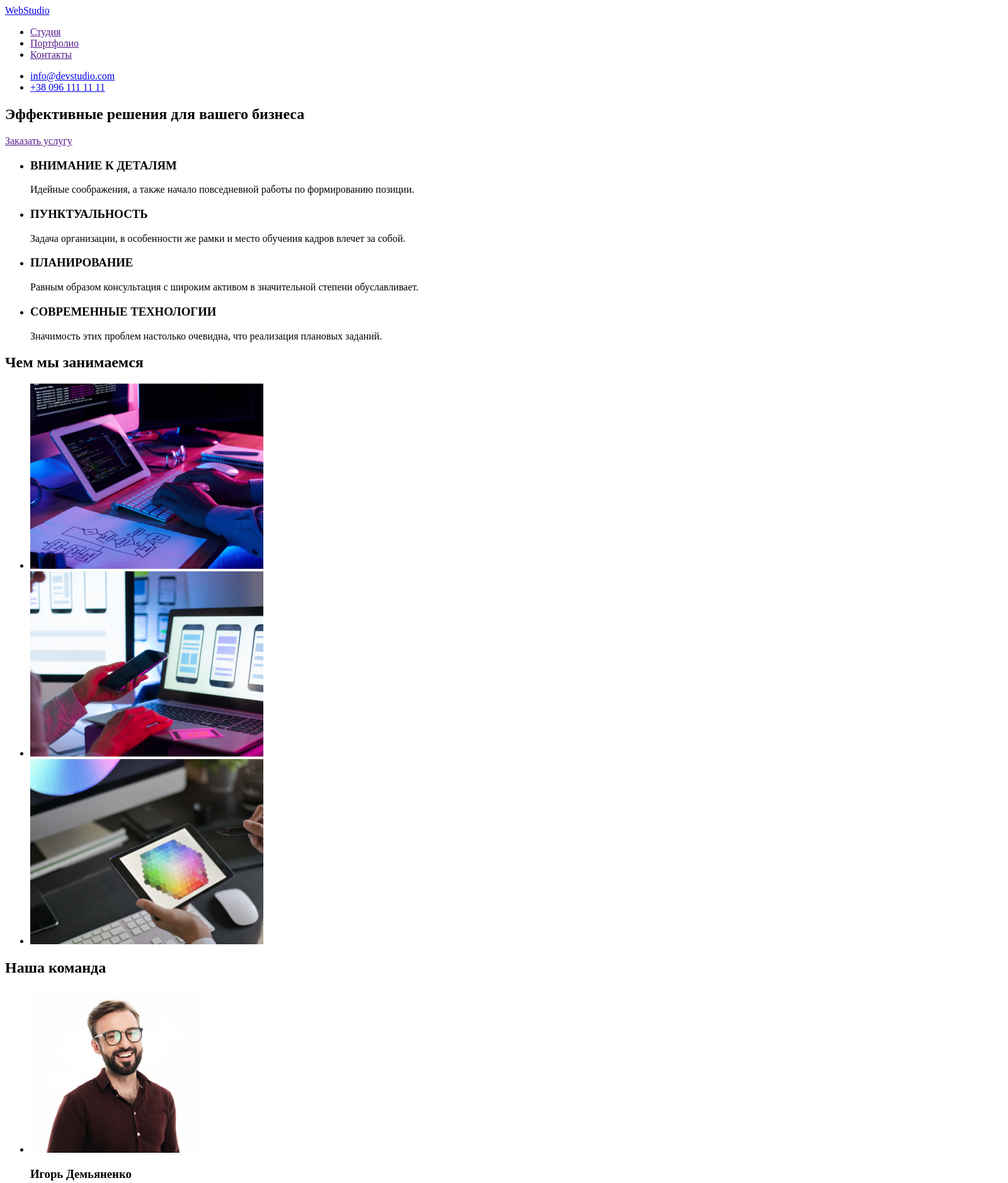
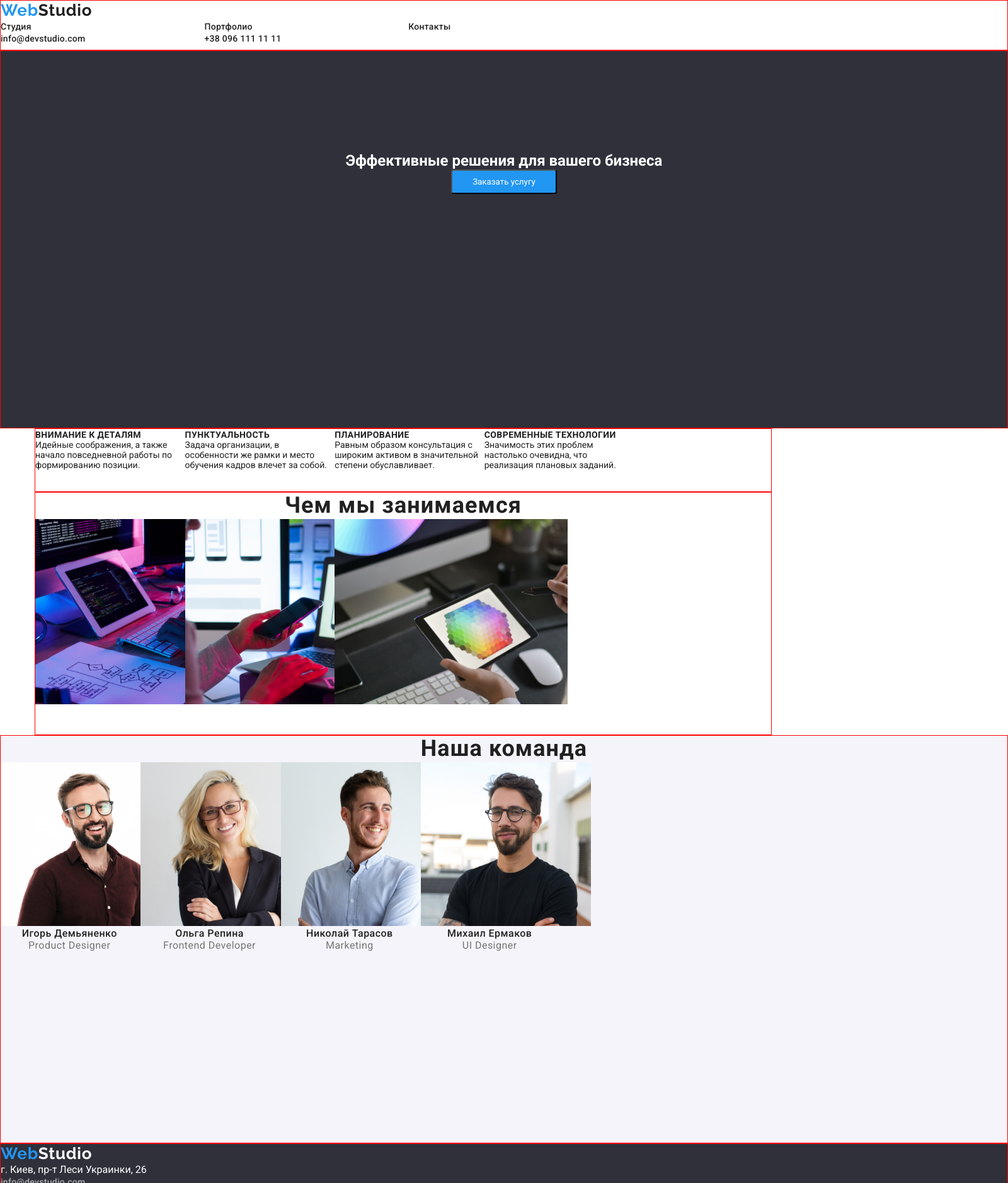
Before and after one commit to TetianaMyslynska/goit-markup-hw-02, a plain HTML site: page index.html in a window 1280 px wide. Shown: the top 1878 px of the page at 63% size, 1600 px wide, since content can reach past the window. Drawn offline with Linux system fonts and the light colour scheme.

Commit message:
styles.css

```diff
--- a/css/styles.css
+++ b/css/styles.css
@@ -0,0 +1,270 @@
+*,
+*::after,
+*::before {
+  box-sizing: border-box;
+  margin: 0;
+  padding: 0;
+}
+:root {
+  --main-font: 'Roboto';
+  --accent-font: 'Raleway';
+  --primary-text-color: #212121;
+  --primary-white-color: #ffff;
+  --accent-color-blue: #2196f3;
+  --accent-color-grey: #757575;
+}
+body {
+  font-family: 'Roboto', 'Raleway', sans-serif;
+  background-color: var(--primary-white-color);
+  color: var(--primary-text-color);
+}
+a {
+  text-decoration: none;
+}
+ul {
+  list-style: none;
+}
+
+.nav-links li,
+.contacts-links li,
+.features-list li,
+.activities-list li,
+.team-list li {
+  font-size: 14px;
+  display: inline-block;
+  width: 20%;
+  margin: 0;
+  padding: 0;
+}
+.adress .li {
+  display: block;
+}
+.button {
+  border: none;
+}
+
+.header-container {
+  width: 1600px;
+  height: 80px;
+  border: 1px solid red;
+  margin: 0 auto;
+}
+.logo {
+  color: var(--primary-text-color);
+  font-family: var(--accent-font);
+  line-height: 80px;
+  font-weight: bold;
+  font-style: normal;
+  font-size: 26px;
+  line-height: 1.2em;
+  letter-spacing: 0.03em;
+}
+.logo-color-blue {
+  color: var(--accent-color-blue);
+}
+.logo-color-white {
+  color: var(--primary-white-color);
+}
+.link {
+  font-family: var(--main-font);
+  font-style: normal;
+  font-weight: 500;
+  font-size: 14px;
+  line-height: 1.14em;
+  letter-spacing: 0.02em;
+  color: var(--primary-text-color);
+  cursor: pointer;
+}
+
+.contacts-links {
+  color: var(--accent-color-grey);
+}
+.footer-container .link {
+  color: rgba(255, 255, 255, 0.6);
+}
+.link:hover,
+.link:focus {
+  color: var(--accent-color-blue);
+}
+.hero {
+  color: var(--primary-white-color);
+  background-color: #2f303a;
+  padding: 160px 0 220px 0;
+  display: flex;
+  flex-direction: column;
+  align-items: center;
+  width: 1600px;
+  height: 600px;
+  border: 1px solid red;
+  margin: 0 auto;
+}
+
+.hero-title {
+  font-family: var(--main-font);
+  font-weight: 900;
+  font-size: 44px;
+  line-height: 1.36em;
+  letter-spacing: 0.02em;
+  color: var(--primary-white-color);
+  margin-bottom: 30px;
+  text-transform: uppercase;
+  max-width: 700px;
+  text-align: center;
+  width: 696px;
+  height: 120px;
+}
+.hero_button {
+  background: var(--accent-color-blue);
+  border-radius: 4px;
+  padding: 10px 32px;
+  color: var(--primary-white-color);
+  cursor: pointer;
+  font-family: var(--main-font);
+}
+
+.hidden {
+  overflow: hidden;
+  width: 1px;
+  height: 1px;
+  opacity: 0;
+}
+.section-title {
+  font-family: var(--main-font);
+  font-style: normal;
+  font-weight: bold;
+  font-size: 36px;
+  line-height: 1.16em;
+  text-align: center;
+  letter-spacing: 0.03em;
+  color: var(--primary-text-color);
+}
+.features {
+  width: 1170px;
+  height: 101px;
+  border: 1px solid red;
+  margin: 0 auto;
+}
+
+.features_title {
+  font-family: var(--main-font);
+  font-weight: 700;
+  font-size: 14px;
+  font-style: normal;
+  line-height: 1.17em;
+  letter-spacing: 0.03em;
+  color: var(--primary-text-color);
+  text-transform: uppercase;
+  text-shadow: (0px 4px 4px #000000);
+}
+.features-text {
+  font-family: var(--main-font);
+  font-weight: 400;
+  font-size: 14px;
+  font-style: normal;
+  line-height: 1.71em;
+  color: var(--accent-color-grey);
+}
+.features-list {
+  justify-content: space-between;
+}
+
+.activities-container {
+  width: 1170px;
+  height: 386px;
+  border: 1px solid red;
+  margin: 0 auto;
+}
+.team-container {
+  background-color: #f5f4fa;
+  width: 1600px;
+  height: 648px;
+  border: 1px solid red;
+  margin: 0 auto;
+}
+.team-list {
+  display: inline-block;
+  justify-content: space-between;
+}
+.team-title {
+  font-family: var(--main-font);
+  font-style: normal;
+  font-weight: 500;
+  font-size: 16px;
+  line-height: 1.18em;
+  text-align: center;
+  letter-spacing: 0.03em;
+}
+.team-text {
+  font-family: var(--main-font);
+  font-style: normal;
+  font-weight: normal;
+  font-size: 16px;
+  line-height: 1.18em;
+  text-align: center;
+  letter-spacing: 0.03em;
+  color: var(--accent-color-grey);
+}
+.footer-container {
+  background-color: #2f303a;
+  width: 1600px;
+  height: 252px;
+  border: 1px solid red;
+  margin: 0 auto;
+}
+.adress {
+  font-style: normal;
+  color: var(--primary-white-color);
+}
+.main-section {
+  background-color: var(--primary-white-color);
+  width: 1170px;
+  height: 1360px;
+  border: 1px solid red;
+  margin: 0 auto;
+}
+
+.filter-buttons {
+  border-radius: 4px;
+  padding: 6px 22px;
+  cursor: pointer;
+  font-family: var(--main-font);
+  font-style: normal;
+  font-weight: 500;
+  font-size: 16px;
+  line-height: 1.16em;
+  text-align: center;
+  color: var(--primary-text-color);
+}
+.filter-buttons li {
+  display: inline-block;
+}
+.button:hover,
+.button:focus {
+  background-color: var(--accent-color-blue);
+  color: var(--primary-white-color);
+}
+.projects li {
+  display: inline-block;
+  width: 370px;
+  height: 404px;
+  padding: 0;
+  margin: 0;
+}
+.project-title {
+  font-family: var(--main-font);
+  font-style: normal;
+  font-weight: bold;
+  font-size: 18px;
+  line-height: 2em;
+  letter-spacing: 0.06em;
+  color: var(--primary-text-color);
+}
+.project-text {
+  font-family: var(--main-font);
+  font-style: normal;
+  font-weight: normal;
+  font-size: 16px;
+  line-height: 1.87em;
+  letter-spacing: 0.03em;
+  color: var(--accent-color-grey);
+}
--- a/index.html
+++ b/index.html
@@ -4,111 +4,142 @@
     <meta charset="UTF-8" />
     <meta http-equiv="X-UA-Compatible" content="IE=edge" />
     <meta name="viewport" content="width=device-width, initial-scale=1.0" />
-    <title>DZ1</title>
+    <title>Studio</title>
+    <link rel="preconnect" href="https://fonts.gstatic.com" />
+    <link
+      href="https://fonts.googleapis.com/css2?family=Raleway:wght@700&family=Roboto:wght@400;500;700;900&display=swap"
+      rel="stylesheet"
+    />
+    <link rel="stylesheet" href="./css/styles.css" />
   </head>
   <body>
     <header>
+      <div class="header-container">
+        <a lang="en" href="./index.html" class="logo">
+          <span class="logo-color-blue">Web</span>Studio</a
+        >
         <nav>
-        <a href="./index.html">WebStudio</a>
-        <ul>
-          <li><a href="">Студия</a></li>
-          <li><a href="">Портфолио</a></li>
-          <li><a href="">Контакты</a></li>
+          <ul class="nav-links">
+            <li><a href="./index.html" class="link">Студия</a></li>
+            <li><a href="./portfolio.html" class="link">Портфолио</a></li>
+            <li><a href="#" class="link">Контакты</a></li>
+          </ul>
+          <ul class="contacts-links">
+            <li><a href="mailto:info@devstudio.com" class="link">info@devstudio.com</a></li>
+            <li><a href="tel:+380961111111" class="link">+38 096 111 11 11</a></li>
           </ul>
         </nav>
-      <ul>
-        <li><a href="mailto:info@devstudio.com">info@devstudio.com</a></li>
-        <li><a href="tel:+380961111111">+38 096 111 11 11</a></li>
-      </ul>
+      </div>
     </header>
     <main>
       <!--Hero section-->
-      <section>
-        <h1>Эффективные решения для вашего бизнеса</h1>
-        <a href="">Заказать услугу</a>
+      <div class="hero-container">
+        <section class="hero">
+          <h1 class="hero_title">Эффективные решения для вашего бизнеса</h1>
+          <button type="button" class="hero_button">Заказать услугу</button>
         </section>
-      <!--Advantages section-->
-      <section>
-        <!--<h2>Преимущества</h2>-->
-        <ul>
-          <li>
-            <h3>ВНИМАНИЕ К ДЕТАЛЯМ</h3>
-            <p>Идейные соображения, а также начало повседневной работы по формированию позиции.</p>
+      </div>
+      <!--Features section-->
+      <div class="features-container">
+        <section class="features">
+          <h2 class="hidden">Преимущества</h2>
+          <ul class="features-list">
+            <li class="features_box">
+              <h3 class="features_title">Внимание к деталям</h3>
+              <p class="features_text">
+                Идейные соображения, а также начало повседневной работы по формированию позиции.
+              </p>
             </li>
             <li>
-            <h3>ПУНКТУАЛЬНОСТЬ</h3>
+              <h3 class="features_title">Пунктуальность</h3>
               <p>
                 Задача организации, в особенности же рамки и место обучения кадров влечет за собой.
               </p>
             </li>
             <li>
-            <h3>ПЛАНИРОВАНИЕ</h3>
+              <h3 class="features_title">Планирование</h3>
               <p>
                 Равным образом консультация с широким активом в значительной степени обуславливает.
               </p>
             </li>
             <li>
-            <h3>СОВРЕМЕННЫЕ ТЕХНОЛОГИИ</h3>
+              <h3 class="features_title">Современные технологии</h3>
               <p>Значимость этих проблем настолько очевидна, что реализация плановых заданий.</p>
             </li>
           </ul>
         </section>
+      </div>
       <!--Activities section-->
+      <div class="activities-container">
         <section>
-        <h2>Чем мы занимаемся</h2>
-        <ul>
+          <h2 class="section-title">Чем мы занимаемся</h2>
+          <ul class="activities-list">
             <li>
-            <a href=""><img src="./images/box1.jpg" alt="компьютер" width="370" /></a>
+              <img src="./images/box1.jpg" alt="компьютер" width="370" />
             </li>
             <li>
-            <a href=""><img src="./images/box2.jpg" alt="смартфон" width="370" /></a>
+              <img src="./images/box2.jpg" alt="смартфон" width="370" />
             </li>
             <li>
-            <a href=""><img src="./images/box3.jpg" alt="планшет" width="370" /></a>
+              <img src="./images/box3.jpg" alt="планшет" width="370" />
             </li>
           </ul>
         </section>
+      </div>
       <!--Our team section-->
+      <div class="team-container">
         <section>
-        <h2>Наша команда</h2>
-        <ul>
+          <h2 class="section-title">Наша команда</h2>
+          <ul class="team-list">
             <li>
               <img src="./images/pic1.jpg" alt="мужчина1" width="270" />
-            <h3>Игорь Демьяненко</h3>
-            <p lang="en">Product Designer</p>
+              <h3 class="team-title">Игорь Демьяненко</h3>
+              <p lang="en" class="team-text">Product Designer</p>
             </li>
             <li>
               <img src="./images/pic2.jpg" alt="женщина" width="270" />
-            <h3>Ольга Репина</h3>
-            <p lang="en">Frontend Developer</p>
+              <h3 class="team-title">Ольга Репина</h3>
+              <p lang="en" class="team-text">Frontend Developer</p>
             </li>
             <li>
               <img src="./images/pic3.jpg" alt="мужчина2" width="270" />
-            <h3>Николай Тарасов</h3>
-            <p lang="en">Marketing</p>
+              <h3 class="team-title">Николай Тарасов</h3>
+              <p lang="en" class="team-text">Marketing</p>
             </li>
             <li>
               <img src="./images/pic4.jpg" alt="мужчина3" width="270" />
-            <h3>Михаил Ермаков</h3>
-            <p lang="en">UI Designer</p>
+              <h3 class="team-title">Михаил Ермаков</h3>
+              <p lang="en" class="team-text">UI Designer</p>
             </li>
           </ul>
         </section>
+      </div>
     </main>
     <footer>
-      <!--<h2>Контакты</h2>-->
-      <a href="./index.html">WebStudio</a>
+      <div class="footer-container">
+        <ul class="list">
+          <li>
+            <a lang="en" href="./index.html" class="logo">
+              <span class="logo-color-blue">Web</span
+              ><span class="logo-color-white">Studio</span></a
+            >
+          </li>
+
           <ul>
+            <address class="adress">
               <li>
                 <p>г. Киев, пр-т Леси Украинки, 26</p>
               </li>
+            </address>
             <li>
-          <a href="mailto:info@devstudio.com">info@devstudio.com</a>
+              <a href="mailto:info@devstudio.com" class="link">info@devstudio.com</a>
             </li>
             <li>
-          <a href="tel:+380961111111">+38 096 111 11 11</a>
+              <a href="tel:+380961111111" class="link">+38 096 111 11 11</a>
             </li>
           </ul>
+        </ul>
+      </div>
     </footer>
   </body>
 </html>
```
Also changed, not shown: portfolio.html (+90 -49 lines). Lines whose indentation alone changed are shown as unchanged.
